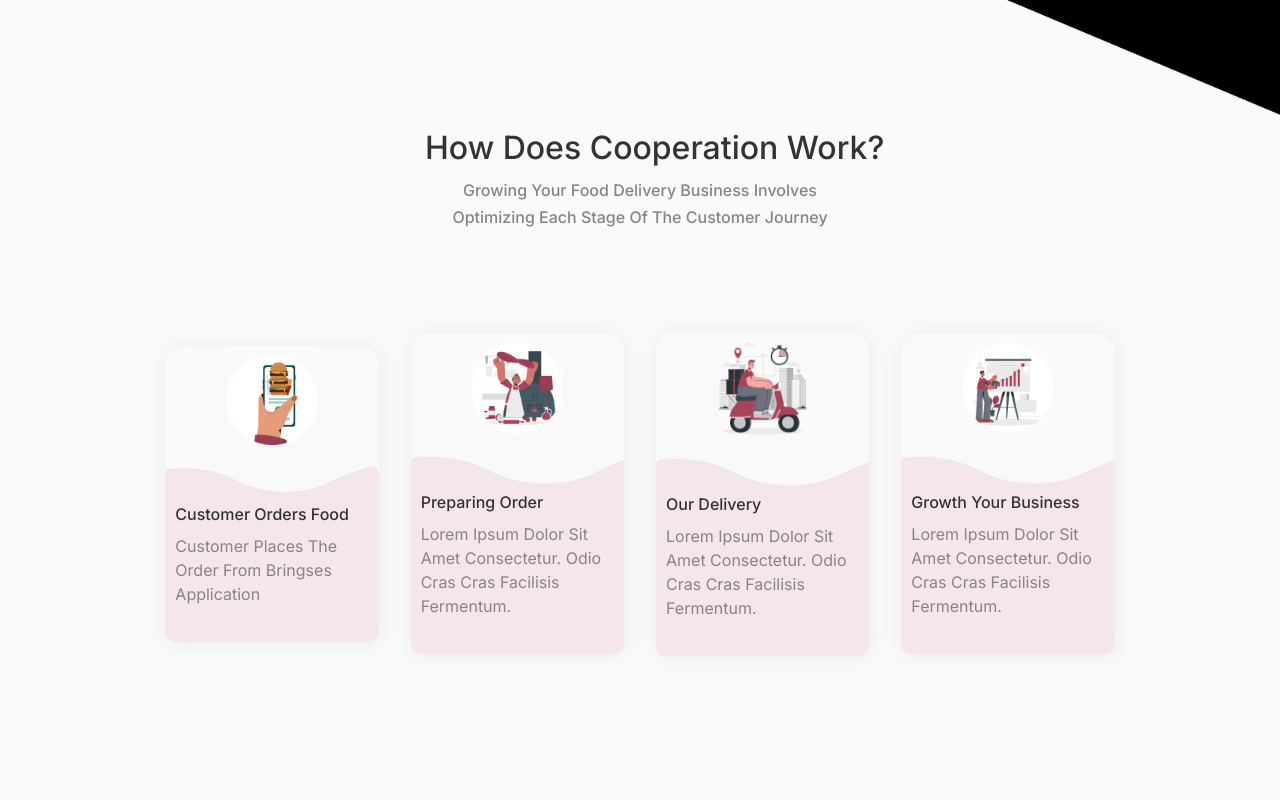
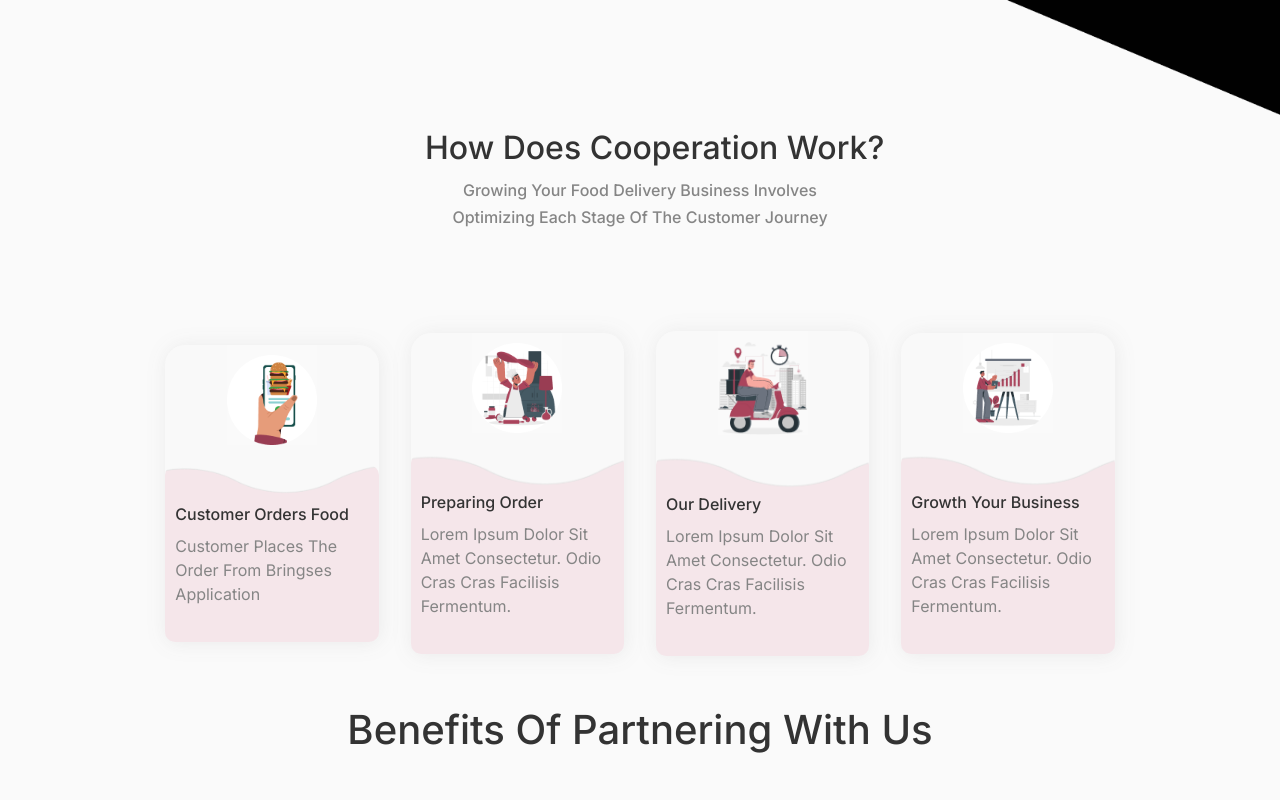
Before and after one commit to remon-samir1/bring-es, a React (Create React App) app: page /partner in a window 1280 px wide. Shown: the part 740-1540 px from the top of the page. Built offline with nearby package versions, Linux system fonts and the light colour scheme; what cookie-universal would draw is missing.

Commit message:
first upload

```diff
--- a/src/website/Landing/PartnerLanding/HowWorkSection/HowWork.css
+++ b/src/website/Landing/PartnerLanding/HowWorkSection/HowWork.css
@@ -1,6 +1,6 @@
 .HowWork {
   width: 100%;
-  min-height: 100vh;
+  margin-bottom: 50px;
 }
 .HowWork .content {
   text-align: center;
```
